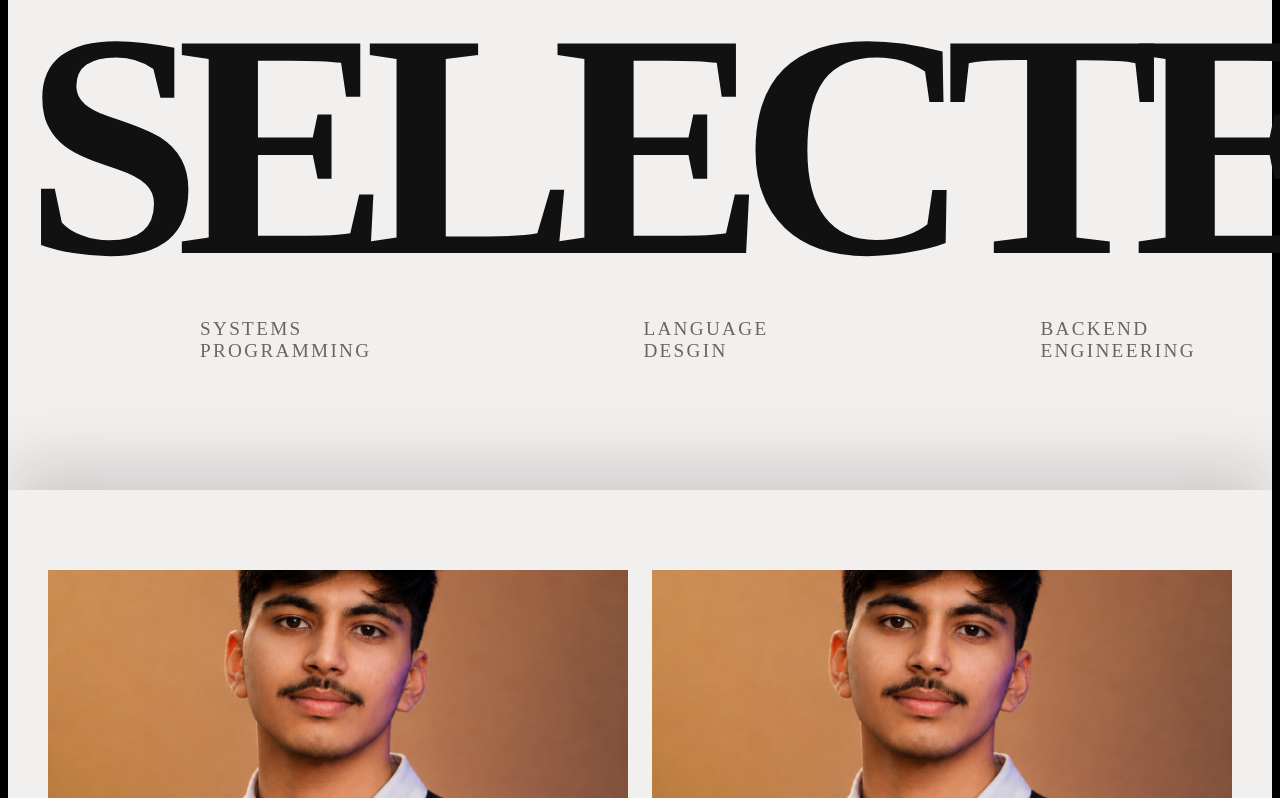
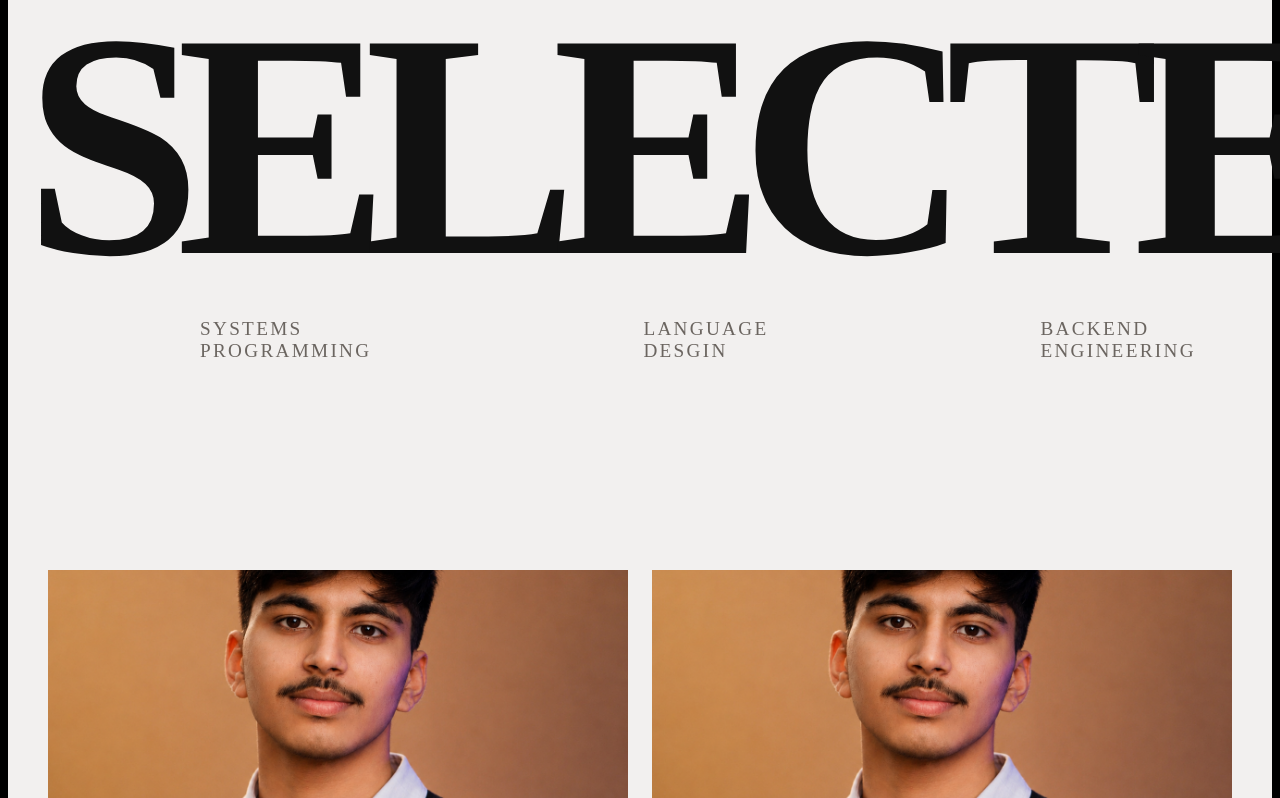
Before and after one commit to kashyap-devansh/Portfolio, a React app: page / in a window 1280 px wide. Shown: the part 2427-3225 px from the top of the page. Built offline with nearby package versions, Linux system fonts and the light colour scheme; the HTML template or start-up script is replaced by a standard one; a web font is replaced by a local one.

Commit message:
improve intro section elevantion effect

```diff
--- a/src/components/Intro/Intro.css
+++ b/src/components/Intro/Intro.css
@@ -22,8 +22,6 @@
 
   position: relative;
   z-index: 10;
-
-  box-shadow: 0 -25px 60px rgba(0, 0, 0, 0.15);
 }
 
 .intro-label {
--- a/src/components/Work/Work.css
+++ b/src/components/Work/Work.css
@@ -10,8 +10,6 @@
 
   position: relative;
   z-index: 11;
-
-  box-shadow: 0 -25px 60px rgba(0, 0, 0, 0.15);
 }
 
 .work-grid {
```
